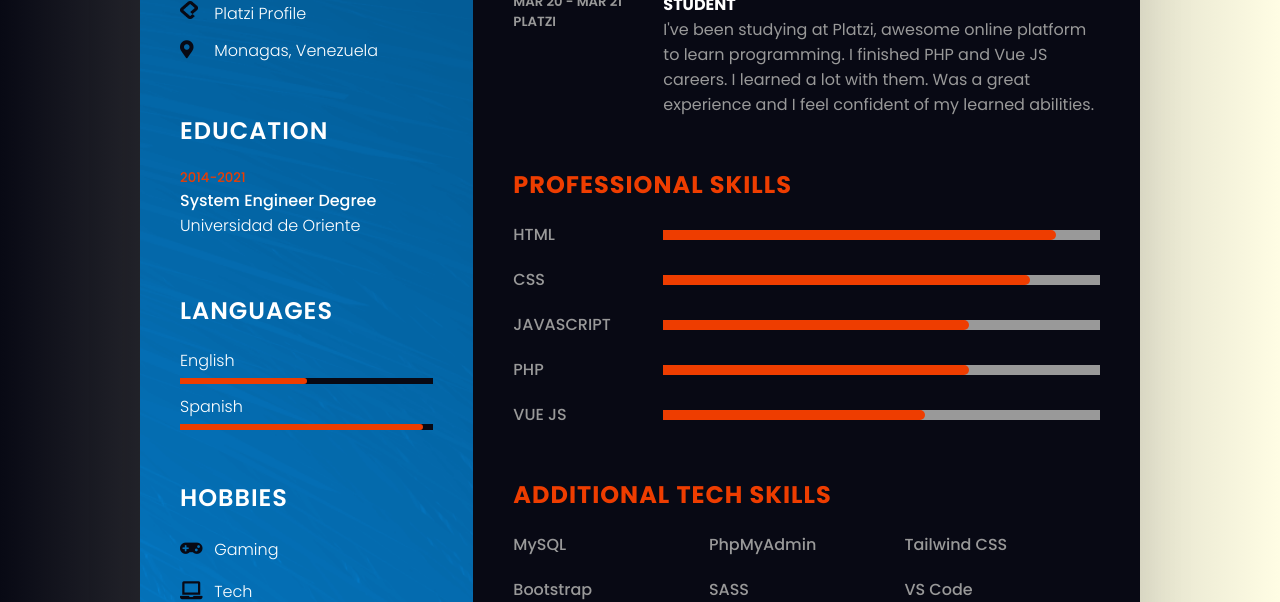
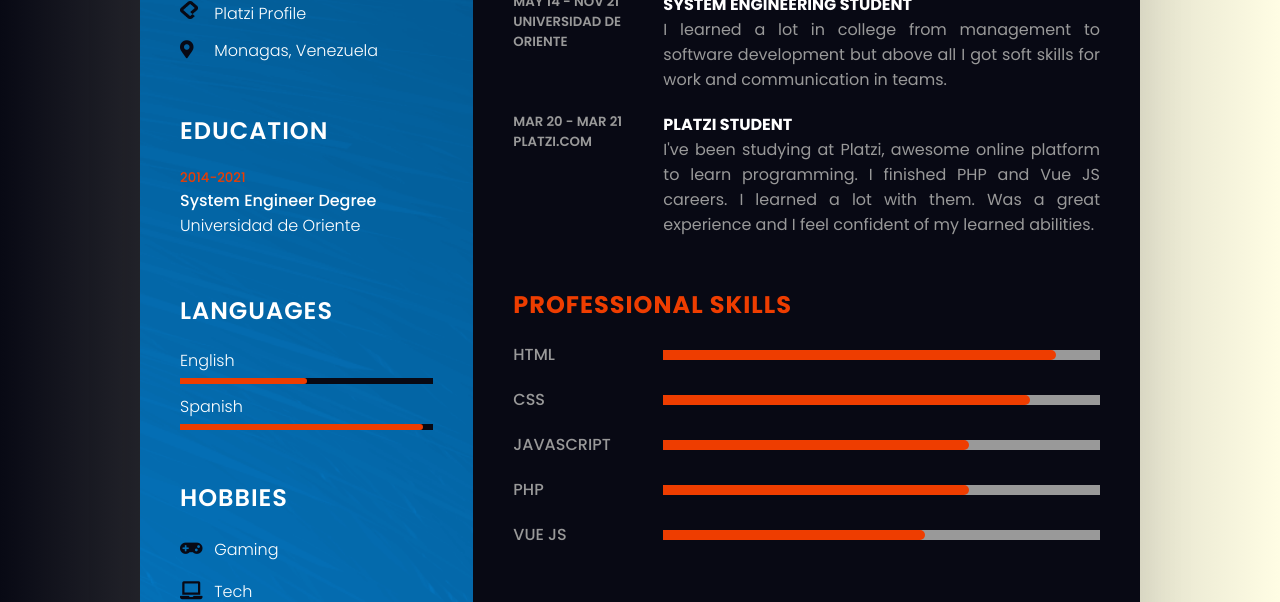
Before and after one commit to albertoalejandro10/beto-resume, a website: page index.html in a window 1280 px wide. Shown: the part 623-1225 px from the top of the page. Drawn offline with Linux system fonts and the light colour scheme.

Commit message:
Fix bugs

```diff
--- a/index.html
+++ b/index.html
@@ -116,11 +116,22 @@
                 <h2 class="title__right">Education</h2>
                 <div class="box">
                     <div class="year_company">
-                        <h5>Mar 20 - Mar 21</h5>
-                        <h5>Platzi </h5>
+                        <h5>May 14 - Nov 21</h5>
+                        <h5>Universidad de Oriente</h5>
                     </div>
                     <div class="text">
-                        <h4>Student</h4>
+                        <h4>System Engineering Student</h4>
+                        <p>I learned a lot in college from management to software development but above all I got soft skills for work and communication in teams.</p>
+                    </div>
+                </div>
+
+                <div class="box">
+                    <div class="year_company">
+                        <h5>Mar 20 - Mar 21</h5>
+                        <h5>Platzi.com </h5>
+                    </div>
+                    <div class="text">
+                        <h4>Platzi Student</h4>
                         <p>I've been studying at Platzi, awesome online platform to learn programming. I finished PHP and Vue JS careers. I learned a lot with them. Was a great experience and I feel confident of my learned abilities.</p>
                     </div>
                 </div>
--- a/main.css
+++ b/main.css
@@ -223,6 +223,7 @@ body {
 
 p {
     color: #999;
+    text-align: justify;
 }
 
 .principal__text {
```
